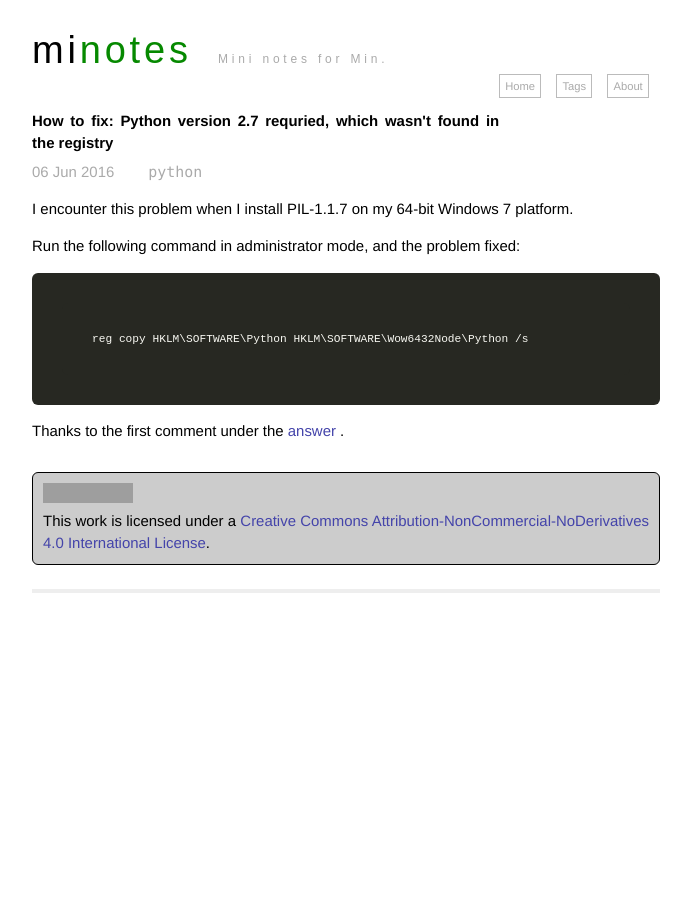
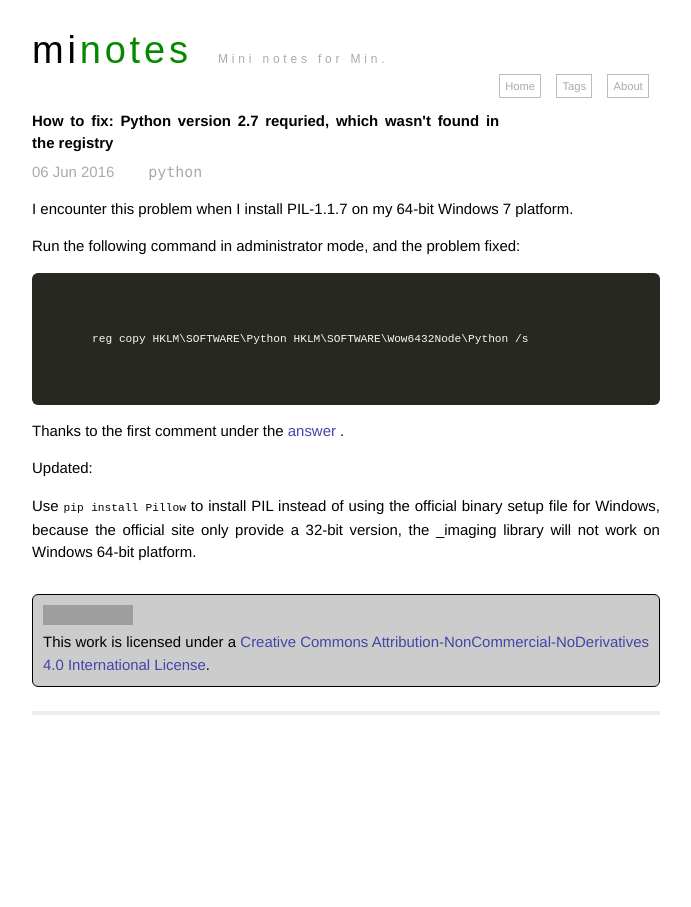
Before and after one commit to mindeng/mindeng.github.io, a Jekyll site: the page built from _posts/2016-06-06-fix-python-not-found.markdown, in a window 1280 px wide. Shown: the whole page, without its empty margins (294-985 px from the left). Built offline with Jekyll 4.4.1, drawn with Linux system fonts in a browser that asks for light colours; grey boxes are pictures that could not be loaded.

Commit message:
Update 2016-06-06-fix-python-not-found.markdown

````diff
--- a/_posts/2016-06-06-fix-python-not-found.markdown
+++ b/_posts/2016-06-06-fix-python-not-found.markdown
@@ -14,3 +14,7 @@ reg copy HKLM\SOFTWARE\Python HKLM\SOFTWARE\Wow6432Node\Python /s
 ```
 
 Thanks to the first comment under the [answer](http://stackoverflow.com/a/15802648) .
+
+Updated:
+
+Use `pip install Pillow` to install PIL instead of using the official binary setup file for Windows, because the official site only provide a 32-bit version, the _imaging library will not work on Windows 64-bit platform.
````
